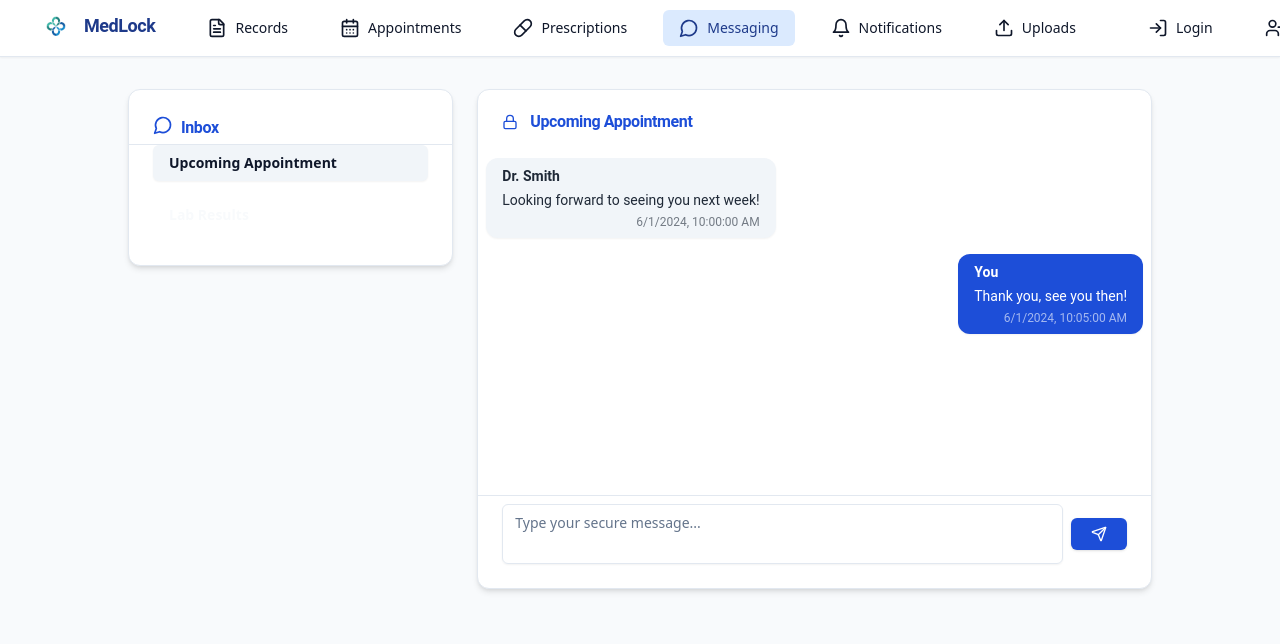
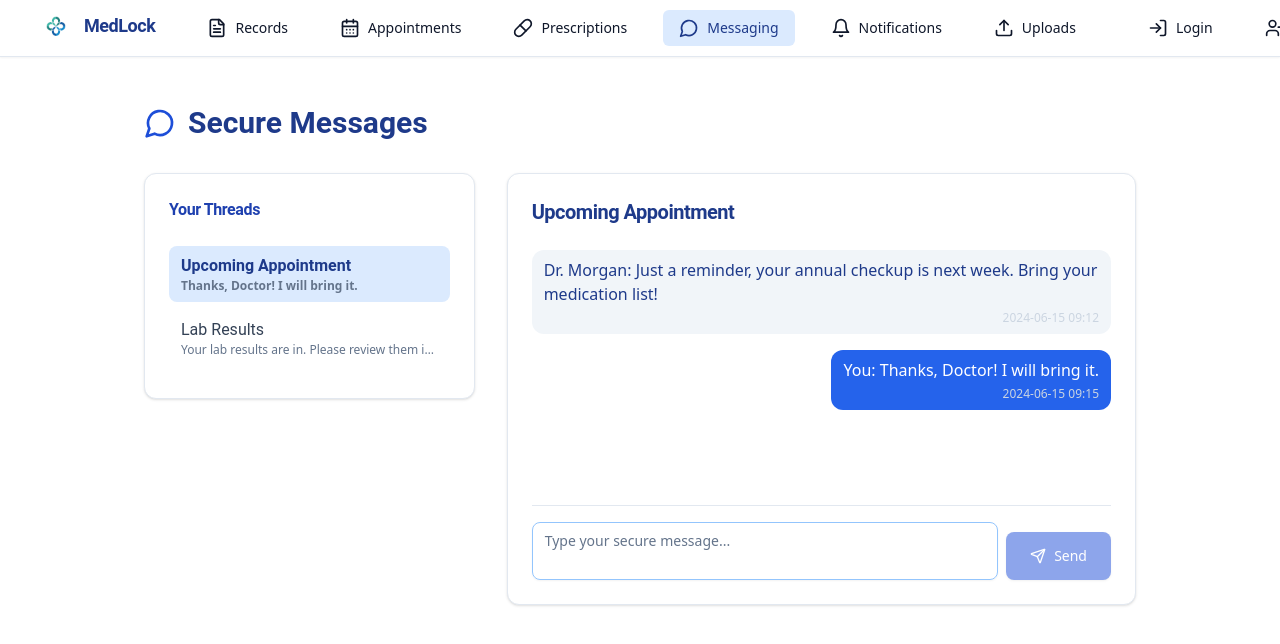
Before and after one commit to Collin-Test-Quome-Org/create-a-comprehensive-hipaa-compliant-patient-por-cd18fe36-f3c7a83c, a React (Vite) app in the folder frontend/: page /messages in a window 1280 px wide. Shown: the top 644 px of the page. Built offline with nearby package versions, Linux system fonts and the light colour scheme.

Commit message:
Add Messaging, Notifications, and File Uploads pages with full UI and interactivity

```diff
--- a/frontend/src/pages/MessagingPage.tsx
+++ b/frontend/src/pages/MessagingPage.tsx
@@ -1,142 +1,146 @@
+// MessagingPage.tsx
 import { useState } from 'react';
-import { motion } from 'framer-motion';
+import { Card, CardHeader, CardTitle, CardContent } from '@/components/ui/card';
 import { Button } from '@/components/ui/button';
-import { Card, CardHeader, CardTitle, CardContent, CardFooter } from '@/components/ui/card';
 import { Input } from '@/components/ui/input';
 import { Textarea } from '@/components/ui/textarea';
-import { Send, MessageCircle, Lock } from 'lucide-react';
+import { Send, MessageCircle } from 'lucide-react';
+import { motion } from 'framer-motion';
 
 const mockThreads = [
   {
     id: '1',
     subject: 'Upcoming Appointment',
     messages: [
-      { sender: 'Dr. Smith', content: 'Looking forward to seeing you next week!', date: '2024-06-01T10:00:00Z' },
-      { sender: 'You', content: 'Thank you, see you then!', date: '2024-06-01T10:05:00Z' },
+      { from: 'Dr. Morgan', text: 'Just a reminder, your annual checkup is next week. Bring your medication list!', time: '2024-06-15 09:12' },
+      { from: 'You', text: 'Thanks, Doctor! I will bring it.', time: '2024-06-15 09:15' },
     ],
   },
   {
     id: '2',
     subject: 'Lab Results',
     messages: [
-      { sender: 'Dr. Lee', content: 'Your recent labs are in and look great.', date: '2024-05-29T14:45:00Z' },
-      { sender: 'You', content: 'Wonderful news, thank you!', date: '2024-05-29T15:00:00Z' },
+      { from: 'Nurse Amy', text: 'Your lab results are in. Please review them in the portal.', time: '2024-06-10 14:01' },
     ],
   },
 ];
 
 export function MessagingPage() {
-  const [selectedThread, setSelectedThread] = useState(mockThreads[0]);
-  const [message, setMessage] = useState('');
+  const [activeThread, setActiveThread] = useState(mockThreads[0]);
+  const [newMessage, setNewMessage] = useState('');
   const [threads, setThreads] = useState(mockThreads);
 
-  function handleSend() {
-    if (!message.trim()) return;
-    setThreads((prev) =>
-      prev.map((thread) =>
-        thread.id === selectedThread.id
-          ? {
-              ...thread,
-              messages: [
-                ...thread.messages,
-                {
-                  sender: 'You',
-                  content: message,
-                  date: new Date().toISOString(),
-                },
-              ],
-            }
-          : thread
-      )
+  function handleSendMessage() {
+    if (!newMessage.trim()) return;
+    const updated = threads.map(t =>
+      t.id === activeThread.id
+        ? { ...t, messages: [...t.messages, { from: 'You', text: newMessage, time: new Date().toLocaleString() }] }
+        : t
     );
-    setSelectedThread((prev) => ({
-      ...prev,
-      messages: [
-        ...prev.messages,
-        { sender: 'You', content: message, date: new Date().toISOString() },
-      ],
-    }));
-    setMessage('');
+    setThreads(updated);
+    setActiveThread(updated.find(t => t.id === activeThread.id)!);
+    setNewMessage('');
   }
 
   return (
-    <motion.div initial={{ opacity: 0 }} animate={{ opacity: 1 }} className="min-h-[calc(100vh-64px)] bg-slate-50">
-      <div className="max-w-5xl mx-auto py-8 grid grid-cols-1 md:grid-cols-3 gap-6">
-        {/* Sidebar: Thread List */}
-        <Card className="col-span-1 md:col-span-1 bg-white shadow-md h-fit">
-          <CardHeader className="flex flex-row items-center gap-2 border-b pb-2">
-            <MessageCircle className="w-5 h-5 text-[#1d4ed8]" />
-            <CardTitle className="text-[#1d4ed8] font-bold font-['Roboto']">Inbox</CardTitle>
+    <main className="max-w-5xl mx-auto py-12 px-4 min-h-screen">
+      <motion.h1
+        className="text-3xl font-bold text-blue-900 mb-8 flex items-center gap-3 font-['Roboto']"
+        initial={{ opacity: 0, x: -40 }}
+        animate={{ opacity: 1, x: 0 }}
+        transition={{ duration: 0.7 }}
+        style={{ fontWeight: 700 }}
+      >
+        <MessageCircle className="w-8 h-8 text-blue-700" /> Secure Messages
+      </motion.h1>
+      <div className="flex gap-8">
+        <aside className="w-1/3">
+          <Card className="mb-6">
+            <CardHeader>
+              <CardTitle className="text-blue-800 text-base font-semibold font-['Roboto']">Your Threads</CardTitle>
             </CardHeader>
-          <CardContent className="flex flex-col gap-2">
-            {threads.map((thread) => (
-              <Button
-                key={thread.id}
-                id={`thread-${thread.id}`}
-                variant={selectedThread.id === thread.id ? 'secondary' : 'ghost'}
-                className="justify-start w-full mb-2"
-                onClick={() => setSelectedThread(thread)}
-                aria-current={selectedThread.id === thread.id ? 'page' : undefined}
+            <CardContent>
+              {threads.map(t => (
+                <button
+                  key={t.id}
+                  className={
+                    'block w-full text-left px-3 py-2 rounded-lg mb-2 ' +
+                    (t.id === activeThread.id
+                      ? 'bg-blue-100 font-bold text-blue-900' : 'hover:bg-slate-50 text-slate-700')
+                  }
+                  onClick={() => setActiveThread(t)}
+                  aria-current={t.id === activeThread.id ? 'true' : undefined}
+                  id={`thread-${t.id}`}
                 >
-                <span className="font-semibold text-md truncate">{thread.subject}</span>
-              </Button>
+                  <div className="font-['Roboto'] text-base">{t.subject}</div>
+                  <div className="text-xs text-slate-500 truncate">
+                    {t.messages[t.messages.length - 1]?.text}
+                  </div>
+                </button>
               ))}
             </CardContent>
           </Card>
-        {/* Main Message Thread */}
-        <Card className="col-span-2 bg-white shadow-md flex flex-col h-[500px]">
+        </aside>
+        <section className="flex-1">
+          <Card>
             <CardHeader>
-            <div className="flex items-center gap-3">
-              <Lock className="w-4 h-4 text-[#1d4ed8]" />
-              <CardTitle className="text-[#1d4ed8] font-semibold font-['Roboto']">
-                {selectedThread.subject}
-              </CardTitle>
-            </div>
+              <CardTitle className="text-blue-900 font-['Roboto'] text-xl" style={{ fontWeight: 700 }}>{activeThread.subject}</CardTitle>
             </CardHeader>
-          <CardContent className="flex-1 overflow-y-auto px-2 py-1">
-            <div className="flex flex-col gap-4">
-              {selectedThread.messages.map((msg, idx) => (
+            <CardContent>
+              <div className="space-y-4 h-64 overflow-y-auto border-b pb-4 mb-4">
+                {activeThread.messages.map((m, i) => (
                   <motion.div
-                  key={idx}
-                  initial={{ opacity: 0, x: msg.sender === 'You' ? 60 : -60 }}
+                    key={i}
+                    className={
+                      m.from === 'You'
+                        ? 'text-right'
+                        : 'text-left'
+                    }
+                    initial={{ opacity: 0, x: m.from === 'You' ? 30 : -30 }}
                     animate={{ opacity: 1, x: 0 }}
-                  transition={{ duration: 0.25, delay: idx * 0.05 }}
-                  className={`flex ${msg.sender === 'You' ? 'justify-end' : 'justify-start'}`}
+                    transition={{ duration: 0.3, delay: i * 0.04 }}
                   >
-                  <div
-                    className={`rounded-xl px-4 py-2 max-w-[70%] shadow-sm font-['Roboto'] text-sm ${
-                      msg.sender === 'You'
-                        ? 'bg-[#1d4ed8] text-white'
-                        : 'bg-slate-100 text-gray-800'
-                    }`}
-                  >
-                    <div className="mb-1 font-semibold">
-                      {msg.sender}
-                    </div>
-                    {msg.content}
-                    <div className="text-xs mt-1 opacity-60 text-right">
-                      {new Date(msg.date).toLocaleString()}
-                    </div>
-                  </div>
+                    <span className={
+                      'inline-block px-3 py-2 rounded-xl ' +
+                      (m.from === 'You'
+                        ? 'bg-blue-600 text-white ml-auto'
+                        : 'bg-slate-100 text-blue-900')
+                    }>
+                      <span className="font-medium">{m.from}:</span> {m.text}
+                      <span className="block text-xs text-slate-300 mt-1 text-right">{m.time}</span>
+                    </span>
                   </motion.div>
                 ))}
               </div>
+              <form
+                className="flex gap-2 items-end"
+                onSubmit={e => {
+                  e.preventDefault();
+                  handleSendMessage();
+                }}
+                aria-label="Send secure message"
+              >
+                <Textarea
+                  id="new-message-input"
+                  className="flex-1 min-h-[44px] max-h-24 resize-none border border-blue-300 rounded-lg focus:ring-2 focus:ring-blue-400"
+                  placeholder="Type your secure message..."
+                  value={newMessage}
+                  onChange={e => setNewMessage(e.target.value)}
+                  aria-label="Type your secure message"
+                />
+                <Button
+                  id="send-message-btn"
+                  type="submit"
+                  className="bg-blue-700 hover:bg-blue-800 text-white h-12 px-6 flex gap-2 items-center rounded-lg shadow"
+                  disabled={!newMessage.trim()}
+                >
+                  <Send className="w-5 h-5" /> Send
+                </Button>
+              </form>
             </CardContent>
-          <CardFooter className="border-t pt-2 flex gap-2">
-            <Textarea
-              id="message-input"
-              value={message}
-              onChange={(e) => setMessage(e.target.value)}
-              placeholder="Type your secure message..."
-              rows={2}
-              className="flex-1 resize-none"
-            />
-            <Button id="send-message" onClick={handleSend} className="h-fit px-5 py-2 bg-[#1d4ed8] text-white font-bold" aria-label="Send Message">
-              <Send className="w-5 h-5" />
-            </Button>
-          </CardFooter>
           </Card>
+        </section>
       </div>
-    </motion.div>
+    </main>
   );
 }
--- a/frontend/src/pages/NotificationsPanel.tsx
+++ b/frontend/src/pages/NotificationsPanel.tsx
@@ -1,79 +1,94 @@
+// NotificationsPanel.tsx
+import { useState } from 'react';
+import { Card, CardHeader, CardTitle, CardContent } from '@/components/ui/card';
+import { Bell, CheckCircle, XCircle } from 'lucide-react';
 import { motion } from 'framer-motion';
-import { Card, CardHeader, CardTitle, CardContent } from '@/components/ui/card';
-import { Bell, CheckCircle2, CalendarDays, FileText, Pill, MessageCircle } from 'lucide-react';
 
-const mockNotifications = [
+const notificationsMock = [
   {
     id: 1,
     type: 'appointment',
-    icon: CalendarDays,
+    icon: <CheckCircle className="text-green-600 w-6 h-6 mr-2" />,
     title: 'Appointment Confirmed',
-    desc: 'Your appointment with Dr. Smith is confirmed for June 5, 2:00 PM.',
-    time: '2024-06-01T10:00:00Z',
+    body: 'Your upcoming appointment with Dr. Morgan is confirmed for June 25 at 2:30 PM.',
+    time: '2024-06-20T15:10:00',
+    read: false,
   },
   {
     id: 2,
-    type: 'record',
-    icon: FileText,
+    type: 'lab',
+    icon: <CheckCircle className="text-blue-700 w-6 h-6 mr-2" />,
     title: 'Lab Results Ready',
-    desc: 'New lab results are available in your medical records.',
-    time: '2024-05-31T13:20:00Z',
+    body: 'New lab results are available in your Medical Records.',
+    time: '2024-06-18T08:34:00',
+    read: false,
   },
   {
     id: 3,
-    type: 'prescription',
-    icon: Pill,
-    title: 'Prescription Refill Approved',
-    desc: 'Your refill for Atorvastatin has been approved.',
-    time: '2024-05-29T17:30:00Z',
-  },
-  {
-    id: 4,
-    type: 'message',
-    icon: MessageCircle,
-    title: 'New Message from Dr. Lee',
-    desc: 'You have a new secure message from Dr. Lee.',
-    time: '2024-05-29T18:25:00Z',
-  },
-  {
-    id: 5,
-    type: 'general',
-    icon: CheckCircle2,
-    title: 'Profile Updated',
-    desc: 'Your account settings were updated successfully.',
-    time: '2024-05-28T09:10:00Z',
+    type: 'refill',
+    icon: <XCircle className="text-slate-400 w-6 h-6 mr-2" />,
+    title: 'Prescription Expired',
+    body: 'Your prescription for Atorvastatin has expired. Please contact your provider.',
+    time: '2024-06-15T16:01:00',
+    read: true,
   },
 ];
 
 export function NotificationsPanel() {
+  const [notifications, setNotifications] = useState(notificationsMock);
+
+  function markAllRead() {
+    setNotifications(notifications.map(n => ({ ...n, read: true })));
+  }
+
   return (
-    <motion.div initial={{ opacity: 0 }} animate={{ opacity: 1 }} className="min-h-[calc(100vh-64px)] bg-slate-50">
-      <div className="max-w-2xl mx-auto py-8">
-        <Card className="bg-white shadow-lg">
-          <CardHeader className="flex flex-row items-center gap-2 border-b pb-2">
-            <Bell className="w-5 h-5 text-[#1d4ed8]" />
-            <CardTitle className="text-[#1d4ed8] font-bold font-['Roboto']">Notifications</CardTitle>
-          </CardHeader>
-          <CardContent className="flex flex-col gap-4 mt-4">
-            {mockNotifications.map((notif, idx) => (
-              <motion.div
-                key={notif.id}
+    <main className="max-w-2xl mx-auto py-12 px-4 min-h-screen">
+      <motion.h1
+        className="text-3xl font-bold text-blue-900 mb-8 flex items-center gap-3 font-['Roboto']"
+        initial={{ opacity: 0, x: -40 }}
+        animate={{ opacity: 1, x: 0 }}
+        transition={{ duration: 0.7 }}
+        style={{ fontWeight: 700 }}
+      >
+        <Bell className="w-8 h-8 text-blue-700" /> Notifications
+      </motion.h1>
+      <Card>
+        <CardHeader className="flex flex-row justify-between items-center">
+          <CardTitle className="text-blue-800 font-['Roboto'] text-lg" style={{ fontWeight: 700 }}>Latest Updates</CardTitle>
+          <button
+            id="mark-all-read-btn"
+            className="text-blue-700 text-sm hover:underline font-semibold"
+            onClick={markAllRead}
+          >
+            Mark all as read
+          </button>
+        </CardHeader>
+        <CardContent>
+          <ul className="divide-y divide-slate-200">
+            {notifications.length === 0 && (
+              <li className="py-10 text-center text-slate-400 text-lg">No notifications yet.</li>
+            )}
+            {notifications.map((n, i) => (
+              <motion.li
+                key={n.id}
+                className={`flex items-start gap-3 py-5 ${n.read ? 'bg-slate-50' : 'bg-blue-50 font-bold'} rounded-lg px-2 mb-2`}
                 initial={{ opacity: 0, x: 30 }}
                 animate={{ opacity: 1, x: 0 }}
-                transition={{ delay: idx * 0.1 }}
-                className="rounded-lg border border-slate-200 p-4 flex items-center gap-4 bg-slate-50 hover:bg-blue-50 transition"
+                transition={{ duration: 0.4, delay: i * 0.08 }}
+                aria-live={n.read ? 'polite' : 'assertive'}
+                id={`notification-${n.id}`}
               >
-                <notif.icon className="w-8 h-8 text-[#1d4ed8]" />
-                <div>
-                  <div className="font-bold text-base text-blue-900 font-['Roboto']">{notif.title}</div>
-                  <div className="text-gray-700 font-['Roboto']">{notif.desc}</div>
-                  <div className="text-sm text-slate-400 mt-1">{new Date(notif.time).toLocaleString()}</div>
+                <span>{n.icon}</span>
+                <div className="flex-1">
+                  <div className="text-blue-900 text-base font-semibold font-['Roboto']">{n.title}</div>
+                  <div className="text-slate-700 text-sm">{n.body}</div>
+                  <div className="text-xs text-slate-400 mt-1">{new Date(n.time).toLocaleString()}</div>
                 </div>
-              </motion.div>
+              </motion.li>
             ))}
-          </CardContent>
-        </Card>
-      </div>
-    </motion.div>
+          </ul>
+        </CardContent>
+      </Card>
+    </main>
   );
 }
```
Also changed, not shown: frontend/src/pages/FileUploadsPage.tsx (+94 -66 lines). Lines whose indentation alone changed are shown as unchanged.
